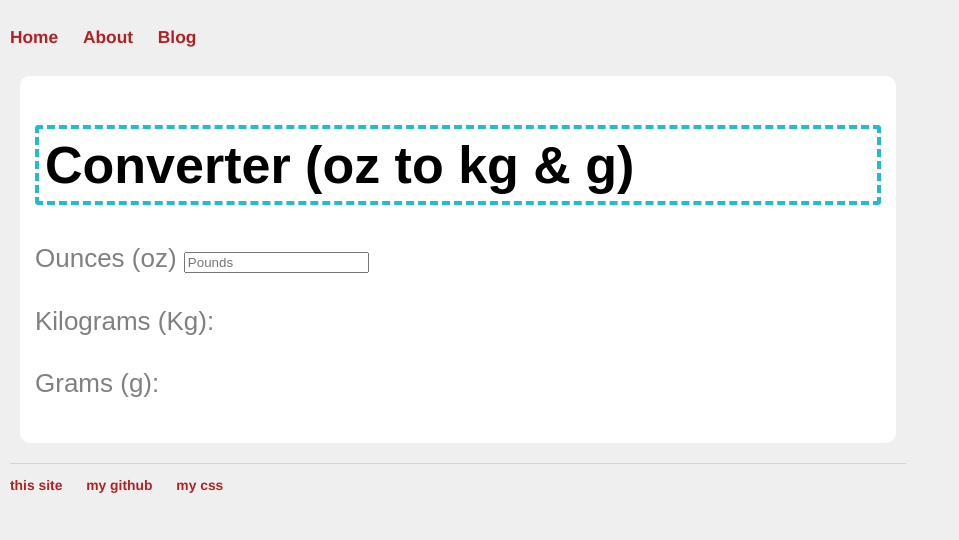
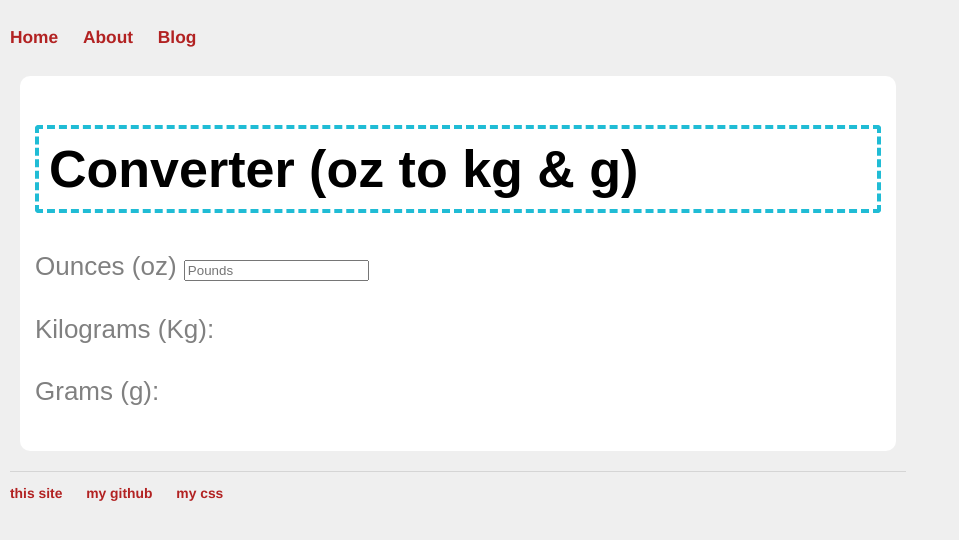
Before and after one commit to Samplasion/samplasion.github.iold, a Jekyll site: the page built from converter-ozkg.html, in a window 1280 px wide. Shown: the top 540 px of the page, without its empty margins (0-959 px from the left). Built offline with Jekyll 4.4.1, drawn with Linux system fonts in a browser that asks for light colours; a script that is not in the unit is left out.

Commit message:
Update main.css

```diff
--- a/css/main.css
+++ b/css/main.css
@@ -102,13 +102,17 @@ h1 span, h1 div {
 	padding: 10px;
    font-family: Futura, Arial;
 }
-h3 span, h1 div {
+h3 span, h3 div {
 	border: 4px dashed #20bcd5;
 	padding: 6px;
    font-family: Futura, Arial;
 }
 p {
    font-family: Futura, Arial;
+}
+p div {
+  border: 4px dashed #20bcd5;
+  padding: 3px;
 }
 .img-circle {
 	border: 3px solid white;
```
